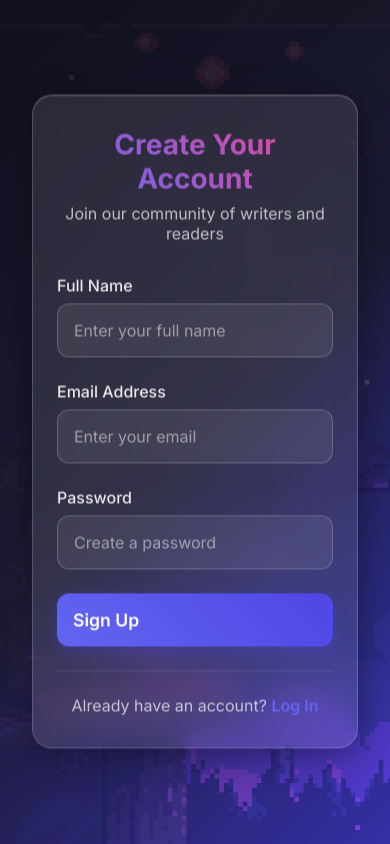
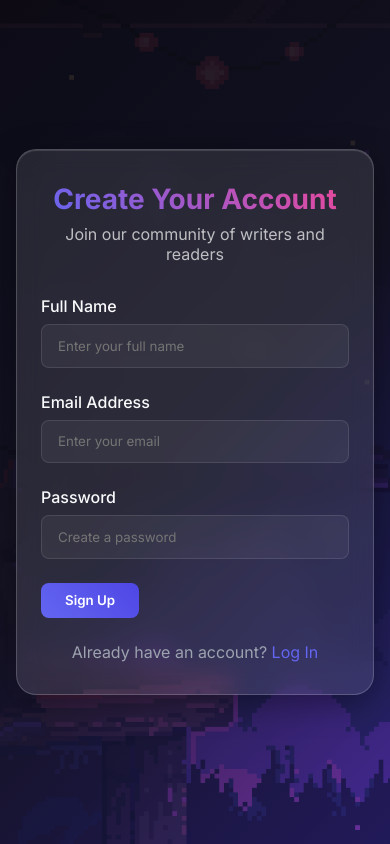
Before and after one commit to romy-dev-hub/nexblog, a Next.js app: page /auth/signup in a window 390 px wide. Built offline with nearby package versions, Linux system fonts and the light colour scheme.

Commit message:
trying to add animated background to the signup/login but i failed so going to alternative solutions

```diff
--- a/app/auth/signup/page.js
+++ b/app/auth/signup/page.js
@@ -1,10 +1,11 @@
+// app/auth/signup/page.js
 'use client';
 
 import { useState } from 'react';
 import { useRouter } from 'next/navigation';
 import { useAuth } from '@/contexts/AuthContext';
 import Link from 'next/link';
-import { motion } from 'framer-motion';
+import AuthLayout from '@/components/AuthLayout';
 
 export default function Signup() {
   const [email, setEmail] = useState('');
@@ -22,7 +23,11 @@ export default function Signup() {
     try {
       setError('');
       setLoading(true);
-      await signup(email, password, name);
+      const user = await signup(email, password, name);
+
+      // Store welcome message in session storage
+      sessionStorage.setItem('welcomeMessage', `Welcome to NexBlog, ${user.name}!`);
+
       router.push('/');
     } catch (error) {
       setError('Failed to create an account: ' + error.message);
@@ -32,19 +37,10 @@ export default function Signup() {
   };
 
   return (
-    <div className="auth-page-with-bg">
-      <div className="auth-container">
-        <motion.div
-          className="auth-card glassmorphic"
-          initial={{ opacity: 0, y: 20 }}
-          animate={{ opacity: 1, y: 0 }}
-          transition={{ duration: 0.5 }}
+    <AuthLayout
+      title="Create Your Account"
+      subtitle="Join our community of writers and readers"
     >
-          <div className="auth-header">
-            <h2>Create Your Account</h2>
-            <p>Join our community of writers and readers</p>
-          </div>
-
       {error && <div className="error-message">{error}</div>}
 
       <form onSubmit={handleSubmit} className="auth-form">
@@ -84,42 +80,18 @@ export default function Signup() {
           />
         </div>
 
-            <motion.button
+        <button
           type="submit"
           className="btn btn-primary auth-submit-btn"
           disabled={loading}
-              whileHover={{ scale: 1.02 }}
-              whileTap={{ scale: 0.98 }}
         >
           {loading ? 'Creating Account...' : 'Sign Up'}
-            </motion.button>
+        </button>
       </form>
 
       <div className="auth-footer">
         <p>Already have an account? <Link href="/auth/login">Log In</Link></p>
       </div>
-        </motion.div>
-      </div>
-
-      {/* Inline styles for background to ensure it works */}
-      <style jsx global>{`
-        .auth-page-with-bg {
-          min-height: 100vh;
-          display: flex;
-          align-items: center;
-          justify-content: center;
-          position: relative;
-          overflow: hidden;
-          background: linear-gradient(135deg, rgba(15, 15, 26, 0.9) 0%, rgba(26, 26, 46, 0.9) 50%, rgba(63, 66, 241, 0.6) 100%),
-                     url('/images/background.gif') center/cover no-repeat;
-        }
-
-        @media (max-width: 768px) {
-          .auth-page-with-bg {
-            padding: 1rem;
-          }
-        }
-      `}</style>
-    </div>
+    </AuthLayout>
   );
 }
--- /dev/null
+++ b/components/AuthLayout.jsx
@@ -0,0 +1,50 @@
+// components/AuthLayout.jsx
+'use client';
+
+import { motion } from 'framer-motion';
+
+const AuthLayout = ({ children, title, subtitle }) => {
+  return (
+    <div className="auth-layout">
+      {/* Background with GIF */}
+      <div className="auth-bg"></div>
+
+      <motion.div
+        className="auth-container"
+        initial={{ opacity: 0, y: 20 }}
+        animate={{ opacity: 1, y: 0 }}
+        exit={{ opacity: 0, y: -20 }}
+        transition={{ duration: 0.5 }}
+      >
+        <div className="auth-card">
+          <div className="auth-header">
+            <motion.h2
+              initial={{ opacity: 0, y: -10 }}
+              animate={{ opacity: 1, y: 0 }}
+              transition={{ duration: 0.5, delay: 0.1 }}
+            >
+              {title}
+            </motion.h2>
+            <motion.p
+              initial={{ opacity: 0, y: -10 }}
+              animate={{ opacity: 1, y: 0 }}
+              transition={{ duration: 0.5, delay: 0.2 }}
+            >
+              {subtitle}
+            </motion.p>
+          </div>
+
+          <motion.div
+            initial={{ opacity: 0 }}
+            animate={{ opacity: 1 }}
+            transition={{ duration: 0.5, delay: 0.3 }}
+          >
+            {children}
+          </motion.div>
+        </div>
+      </motion.div>
+    </div>
+  );
+};
+
+export default AuthLayout;
--- a/styles/globals.css
+++ b/styles/globals.css
@@ -1109,8 +1109,8 @@ body {
 .error {
   color: #ef4444;
 }
+/*
 
-/* Auth Pages */
 .auth-page {
   min-height: 100vh;
   display: flex;
@@ -1168,7 +1168,7 @@ body {
   border: 1px solid rgba(239, 68, 68, 0.2);
 }
 
-/* Form Styles */
+
 .form-group {
   margin-bottom: 1.5rem;
 }
@@ -1201,14 +1201,14 @@ body {
   margin-top: 1rem;
 }
 
-/* Header User Welcome */
+
 .auth-buttons span {
   color: var(--light);
   margin-right: 1rem;
   font-weight: 500;
 }
 
-/* Auth Pages with Animated Background */
+
 .auth-page-with-bg {
   min-height: 100vh;
   display: flex;
@@ -1225,7 +1225,7 @@ body {
   z-index: 1;
 }
 
-/* Glassmorphic Card */
+
 .auth-card.glassmorphic {
   background: rgba(255, 255, 255, 0.1);
   backdrop-filter: blur(12px);
@@ -1344,7 +1344,6 @@ body {
   font-size: 0.9rem;
 }
 
-/* Responsive Design */
 @media (max-width: 768px) {
   .auth-container {
     padding: 1rem;
@@ -1359,7 +1358,7 @@ body {
   }
 }
 
-/* Animation for the form */
+
 @keyframes float {
   0%, 100% {
     transform: translateY(0px);
@@ -1372,3 +1371,140 @@ body {
 .auth-card.glassmorphic {
   animation: float 6s ease-in-out infinite;
 }
+
+*/
+/* Auth Layout */
+.auth-layout {
+  min-height: 100vh;
+  display: flex;
+  align-items: center;
+  justify-content: center;
+  position: relative;
+  overflow: hidden;
+}
+
+.auth-bg {
+  position: absolute;
+  top: 0;
+  left: 0;
+  width: 100%;
+  height: 100%;
+  background: url('/images/background.gif') center/cover no-repeat;
+  z-index: -2;
+  filter: brightness(0.7);
+}
+
+.auth-bg::after {
+  content: '';
+  position: absolute;
+  top: 0;
+  left: 0;
+  width: 100%;
+  height: 100%;
+  background: linear-gradient(135deg,
+    rgba(15, 15, 26, 0.85) 0%,
+    rgba(26, 26, 46, 0.85) 50%,
+    rgba(63, 66, 241, 0.4) 100%);
+  z-index: -1;
+}
+
+.auth-container {
+  width: 100%;
+  max-width: 450px;
+  padding: 2rem;
+  z-index: 1;
+}
+
+.auth-card {
+  background: rgba(255, 255, 255, 0.1);
+  backdrop-filter: blur(12px);
+  -webkit-backdrop-filter: blur(12px);
+  border-radius: 20px;
+  padding: 2.5rem;
+  border: 1px solid rgba(255, 255, 255, 0.18);
+  box-shadow:
+    0 8px 32px 0 rgba(0, 0, 0, 0.36),
+    inset 0 1px 1px 0 rgba(255, 255, 255, 0.15);
+}
+
+.auth-header {
+  text-align: center;
+  margin-bottom: 2rem;
+}
+
+.auth-header h2 {
+  font-size: 2rem;
+  margin-bottom: 0.5rem;
+  background: linear-gradient(45deg, var(--primary), var(--secondary));
+  -webkit-background-clip: text;
+  background-clip: text;
+  -webkit-text-fill-color: transparent;
+}
+
+.auth-header p {
+  color: rgba(255, 255, 255, 0.7);
+  font-size: 1rem;
+}
+
+/* Welcome Banner */
+.welcome-banner {
+  position: fixed;
+  top: 0;
+  left: 0;
+  right: 0;
+  background: linear-gradient(45deg, var(--primary), var(--secondary));
+  color: white;
+  padding: 1rem;
+  text-align: center;
+  z-index: 1000;
+  box-shadow: 0 4px 12px rgba(0, 0, 0, 0.15);
+}
+
+.welcome-content {
+  display: flex;
+  align-items: center;
+  justify-content: center;
+  gap: 0.5rem;
+}
+
+.welcome-icon {
+  font-size: 1.2rem;
+}
+
+/* Page Transitions */
+.page-transition-enter {
+  opacity: 0;
+  transform: translateY(20px);
+}
+
+.page-transition-enter-active {
+  opacity: 1;
+  transform: translateY(0);
+  transition: opacity 0.5s, transform 0.5s;
+}
+
+.page-transition-exit {
+  opacity: 1;
+  transform: translateY(0);
+}
+
+.page-transition-exit-active {
+  opacity: 0;
+  transform: translateY(-20px);
+  transition: opacity 0.5s, transform 0.5s;
+}
+
+/* Responsive */
+@media (max-width: 768px) {
+  .auth-container {
+    padding: 1rem;
+  }
+
+  .auth-card {
+    padding: 2rem 1.5rem;
+  }
+
+  .auth-header h2 {
+    font-size: 1.75rem;
+  }
+}
```
Also changed, not shown: app/auth/login/page.js (+13 -41 lines), app/page.js (+32 -1 lines), components/Layout/Navbar.jsx (+12 -22 lines). Lines whose indentation alone changed are shown as unchanged.
